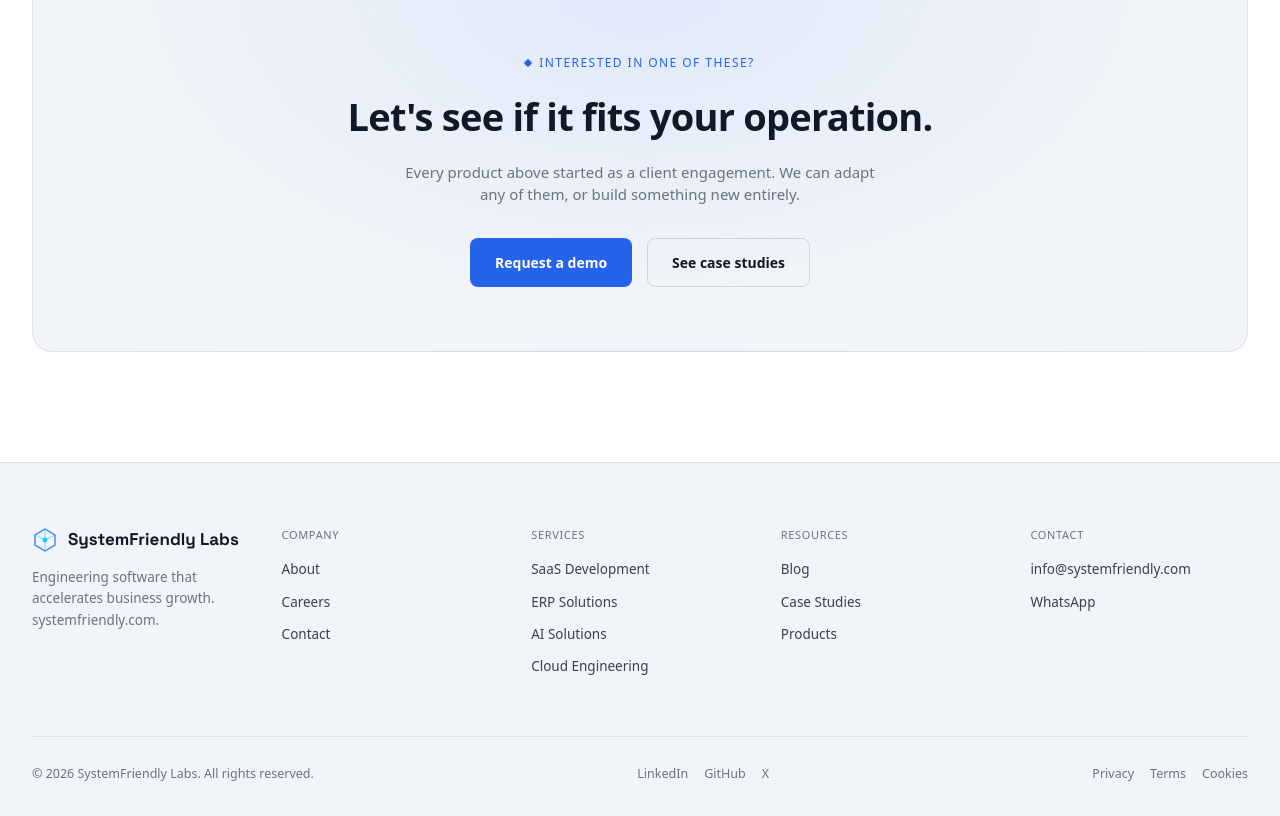
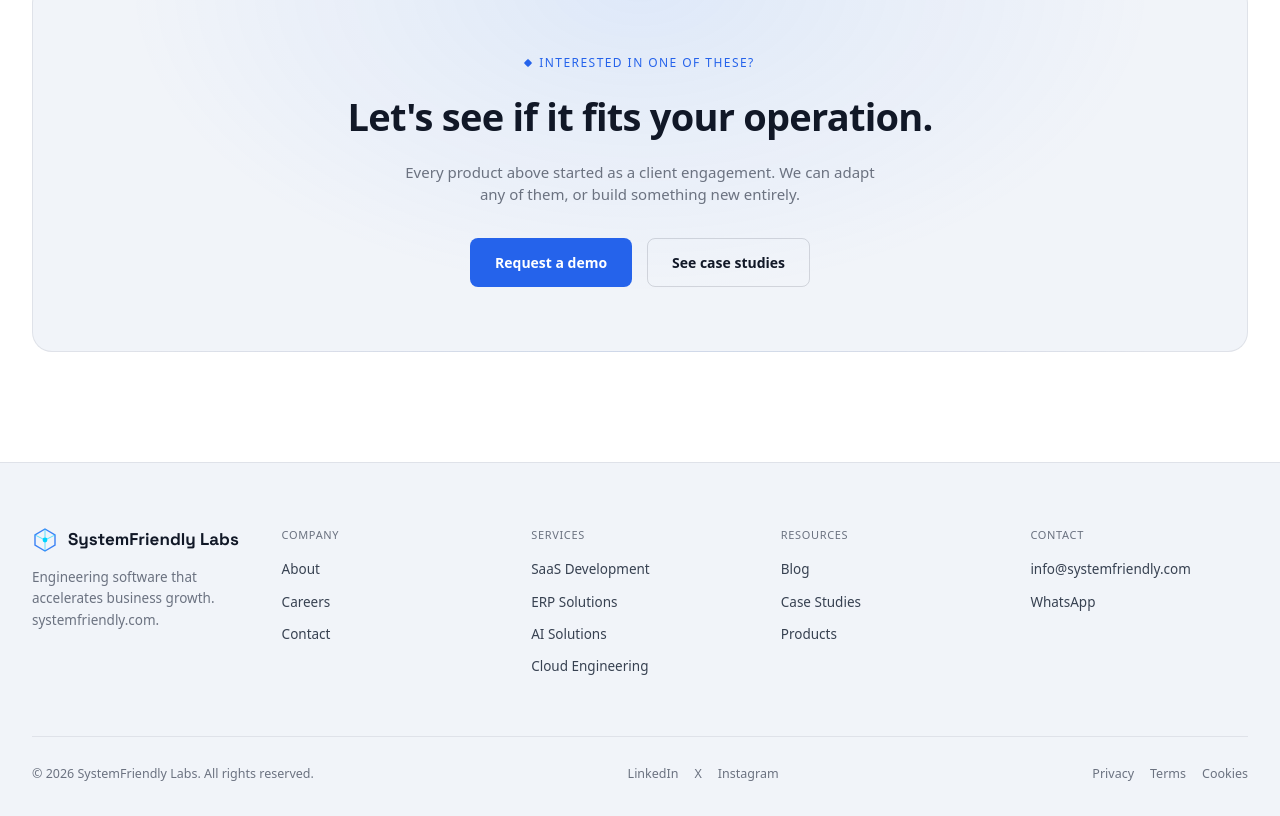
Before and after one commit to pariprashnaka/website1, a Next.js app: page /en/products in a window 1280 px wide. Shown: the part 6705-7521 px from the top of the page. Built offline with nearby package versions, Linux system fonts and the light colour scheme; no server answers.

Commit message:
Fix orphaned span tag from Q4 removal, social media links live in footer, scope-dependent qualifier on engagement duration

```diff
--- a/app/[locale]/page.tsx
+++ b/app/[locale]/page.tsx
@@ -43,9 +43,8 @@ export default function Home() {
               <Magnetic><Link href="/case-studies" className="btn btn-ghost" style={{ borderColor: "rgba(255,255,255,0.25)", color: "#F8FAFC" }}>View our work</Link></Magnetic>
             </div>
             <div className="flex gap-8 flex-wrap mono text-[12px]" style={{ color: "#94A3B8" }}>
-              <span><span className="status-dot" />Currently accepting <b style={{ color: "#F8FAFC", fontWeight: 500 }}>Q4 2026</b> engagements</span>
               <span>Systems in production: <b style={{ color: "#F8FAFC", fontWeight: 500 }}>6</b></span>
-              <span>Avg. engagement: <b style={{ color: "#F8FAFC", fontWeight: 500 }}>4–9 months</b></span>
+              <span>Avg. engagement: <b style={{ color: "#F8FAFC", fontWeight: 500 }}>4–9 months</b> (scope-dependent)</span>
             </div>
           </div>
           <div className="relative z-[2]">
--- a/components/Footer.tsx
+++ b/components/Footer.tsx
@@ -44,9 +44,9 @@ export default function Footer() {
         <div className="flex justify-between items-center pt-7 border-t text-[12.5px] flex-wrap gap-3" style={{ borderColor: "var(--color-border)", color: "var(--color-text-muted)" }}>
           <span>© 2026 SystemFriendly Labs. All rights reserved.</span>
           <div className="flex gap-4">
-            <a href="#" className="hover:text-cyan-300">LinkedIn</a>
-            <a href="#" className="hover:text-cyan-300">GitHub</a>
-            <a href="#" className="hover:text-cyan-300">X</a>
+            <a href="https://linkedin.com/in/systemfriendly-labs-1199a9423" target="_blank" rel="noopener noreferrer" className="hover:text-cyan-300">LinkedIn</a>
+            <a href="https://twitter.com/SystemFriendly" target="_blank" rel="noopener noreferrer" className="hover:text-cyan-300">X</a>
+            <a href="https://instagram.com/systemfriendlylabs" target="_blank" rel="noopener noreferrer" className="hover:text-cyan-300">Instagram</a>
           </div>
           <div className="flex gap-4">
             <Link href="/privacy" className="hover:text-cyan-300">Privacy</Link>
```
